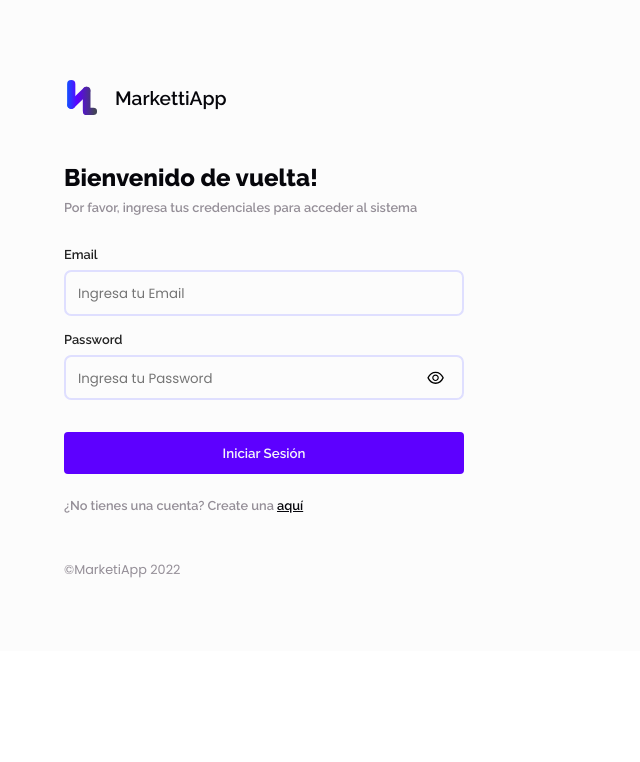
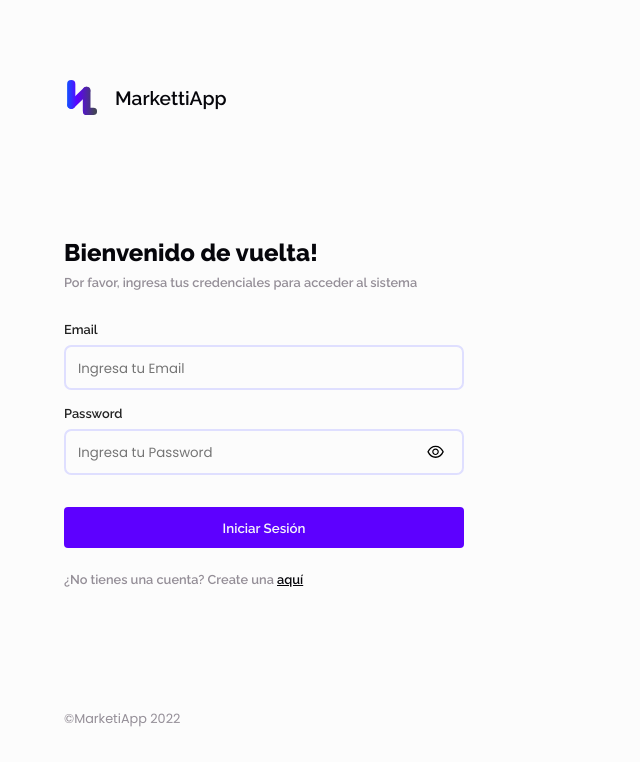
Before and after one commit to luisvilla8/markettiAppFront, a React (Vite) app: page /sign-in in a window 1280 px wide. Shown: the top 762 px of the page, without its empty margins (0-640 px from the left). Built offline with nearby package versions, Linux system fonts and the light colour scheme.

Commit message:
chore: adjusts height of signin view

```diff
--- a/src/views/SignIn/SignIn.module.css
+++ b/src/views/SignIn/SignIn.module.css
@@ -2,7 +2,8 @@
   display: flex;
   flex-direction: column;
   align-items: center;
-  height: minmax(100vh, 100vh);
+  min-height: 100vh;
+  max-height: 100vh;
   padding: 2rem 2rem;
   background-color: var(--baseBgColor);
 }
```
